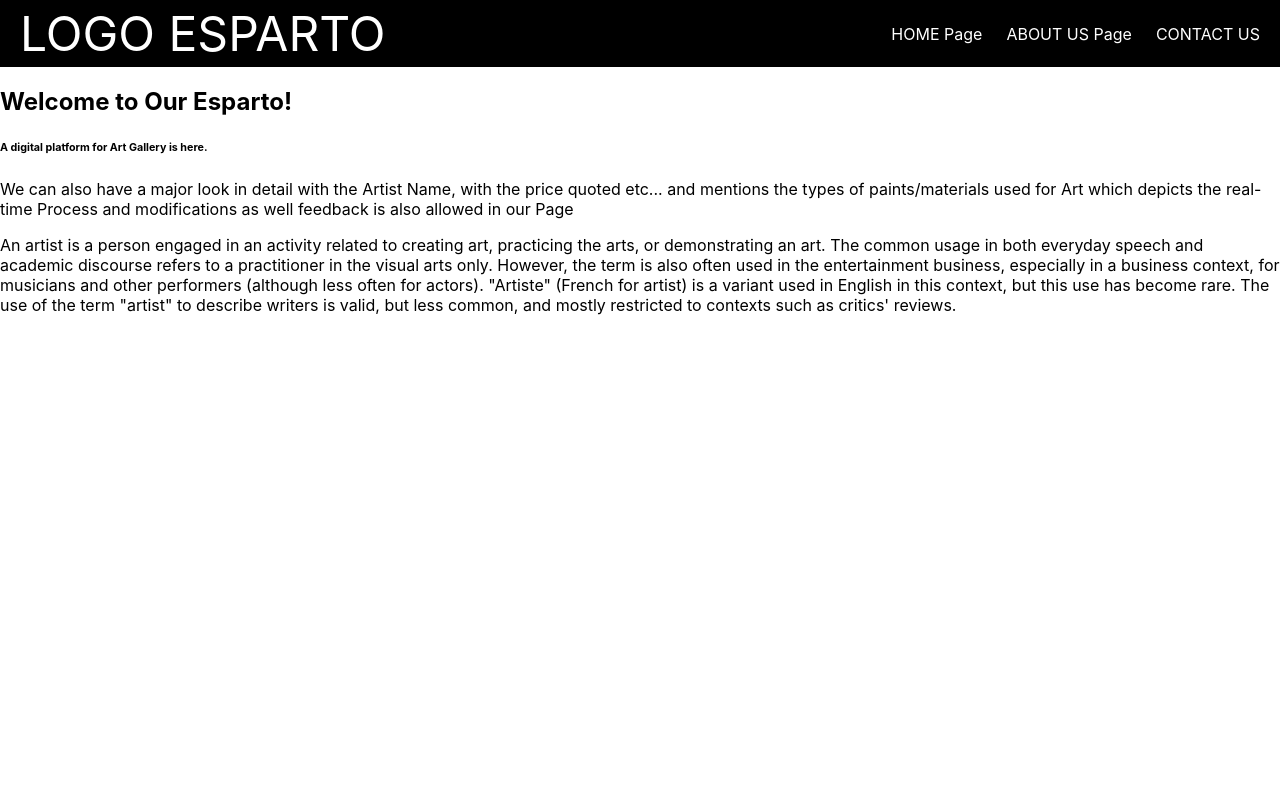
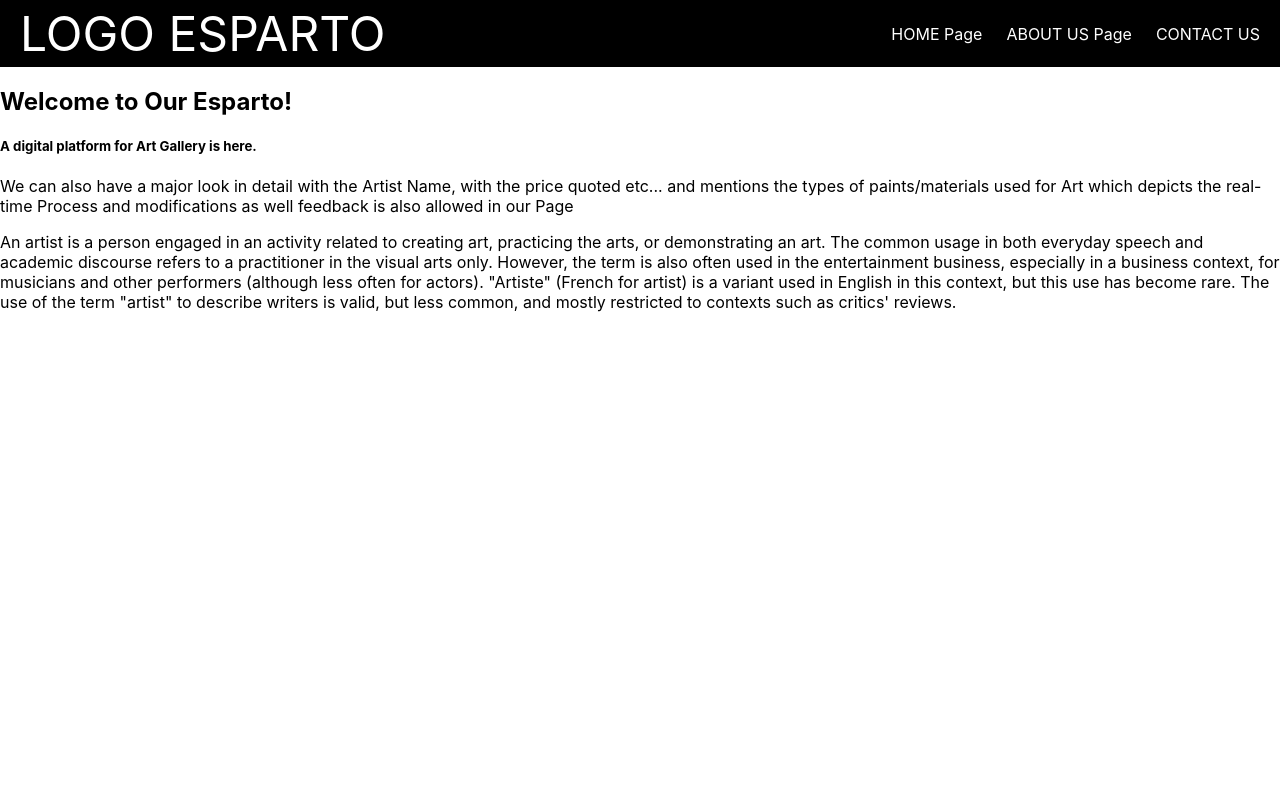
Before and after one commit to AjayKumar1403/REACT-ESPARTO, a React (Create React App) app in the folder esparto/: page / in a window 1280 px wide. Shown: the top 800 px of the page. Built offline with nearby package versions, Linux system fonts and the light colour scheme.

Commit message:
Update the heading and style of the font in the home page - Sahithi Kasarapu

```diff
--- a/esparto/src/Home.js
+++ b/esparto/src/Home.js
@@ -7,8 +7,8 @@ import React, { useState } from "react";
     return (
         <div className="Home">
 
-            <h2>Welcome to Our Esparto!</h2>
-            <h6>A digital platform for Art Gallery is here.</h6>
+            <h2>Welcome to Our <b>Esparto!</b></h2>
+            <h5>A digital platform for Art Gallery is here.</h5>
             <p>We can also have a major look in detail with the Artist Name,
                 with the price quoted etc... and mentions the types of
                 paints/materials used for Art which depicts the real-time
```
